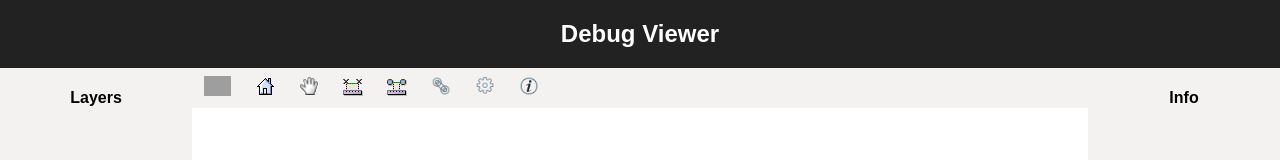
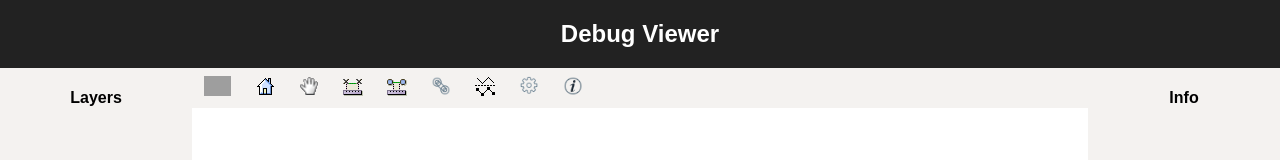
Before and after one commit to alexbol99/debug-viewer, a React (Create React App) app: page / in a window 1280 px wide. Shown: the top 160 px of the page. Built offline with nearby package versions, Linux system fonts and the light colour scheme; grey boxes are pictures that could not be loaded; what flatten-js would draw is missing.

Commit message:
- Add Toggle Vertices button - Remove "prevent default" on keyboard events that canceled also F5 and F12

```diff
--- a/src/components/layersListComponent.js
+++ b/src/components/layersListComponent.js
@@ -71,11 +71,13 @@ export class LayersListComponent extends Component {
     }
 
     handleKeyDown(e) {
-        e.stopPropagation();
-        e.preventDefault();
+        // e.stopPropagation();
+        // e.preventDefault();
 
-        if (e.target.parentElement.parentElement.id !== "layersList")
-            return;
+        if (e.target.parentElement.parentElement &&
+            e.target.parentElement.parentElement.id &&
+            e.target.parentElement.parentElement.id === "layersList") {
+
 
             switch (e.code) {
                 case "ArrowRight":
@@ -106,6 +108,7 @@ export class LayersListComponent extends Component {
                 */
                 default:
                     break;
+            }
         }
 
     }
--- a/src/components/mainComponent.js
+++ b/src/components/mainComponent.js
@@ -216,6 +216,7 @@ export class MainComponent extends Component {
                     onMeasurePointsButtonPressed={this.onMeasurePointsButtonPressed}
                     onMeasureBetweenContoursButtonPressed={this.onMeasureBetweenContoursButtonPressed}
                     onToggleWidthModePressed={this.toggleWidthMode}
+                    onToggleVerticesPressed={this.toggleDisplayVertices}
                 />
                 <StageComponent
                     stage={this.state.stage}
--- a/src/components/toolbarComponent.js
+++ b/src/components/toolbarComponent.js
@@ -13,6 +13,7 @@ import pan from '../../public/icons/handDrag20.png';
 import measureContour from '../../public/icons/measureContour.png';
 import measurePoints from '../../public/icons/measurePoints.png';
 import width from '../../public/icons/WidthOn.png';
+import vertices from '../../public/icons/editContourVertextOnOff.png';
 import setting from '../../public/icons/Setting.png';
 import about from '../../public/icons/About.png';
 
@@ -61,6 +62,9 @@ export class ToolbarComponent extends Component {
                 <button title="Display solid or wire" onClick={this.props.onToggleWidthModePressed}>
                     <img src={width} alt="width" />
                 </button>
+                <button title="Display vertices on/off" onClick={this.props.onToggleVerticesPressed}>
+                    <img src={vertices} alt="vertices" />
+                </button>
                 <button title="Settings" onClick={this.notImplemented}>
                     <img src={setting} alt="setting" />
                 </button>
```
Also changed, not shown: public/icons/editContourVertextOnOff.png (added). Lines whose indentation alone changed are shown as unchanged.
